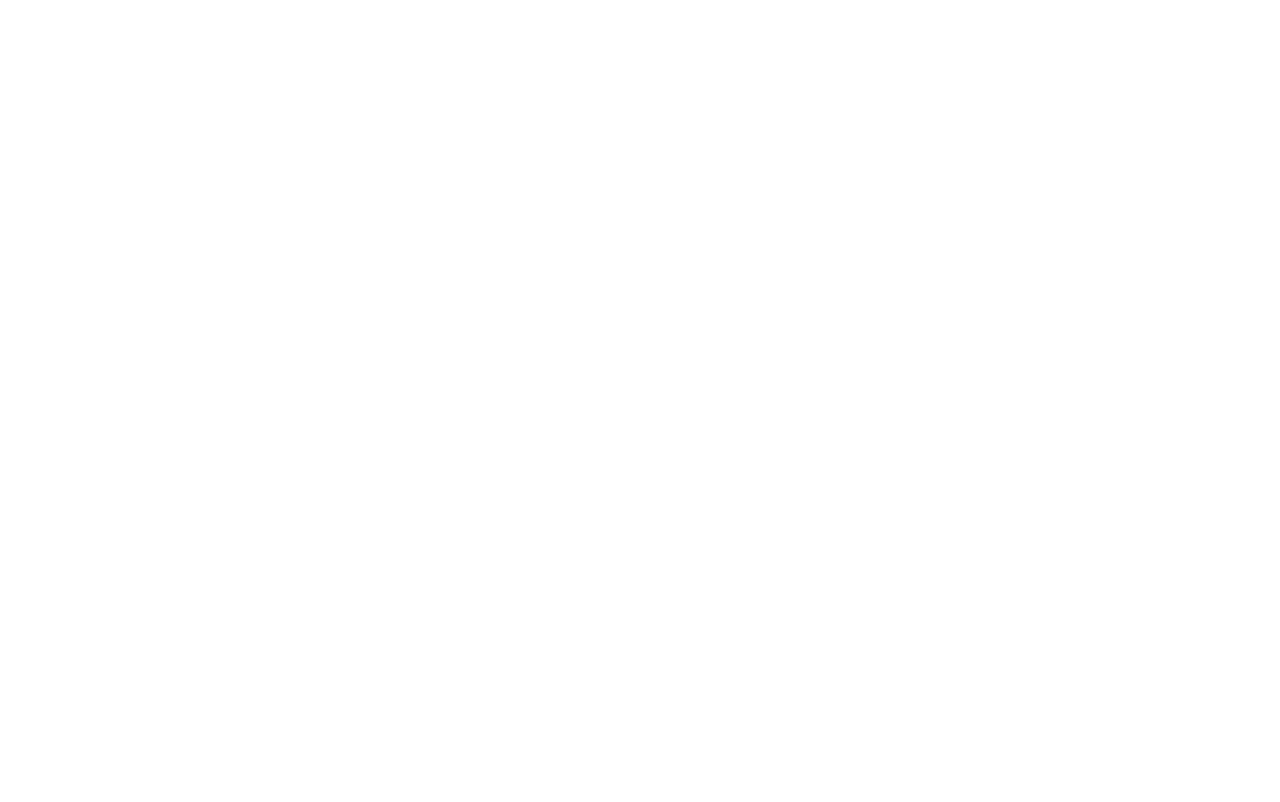
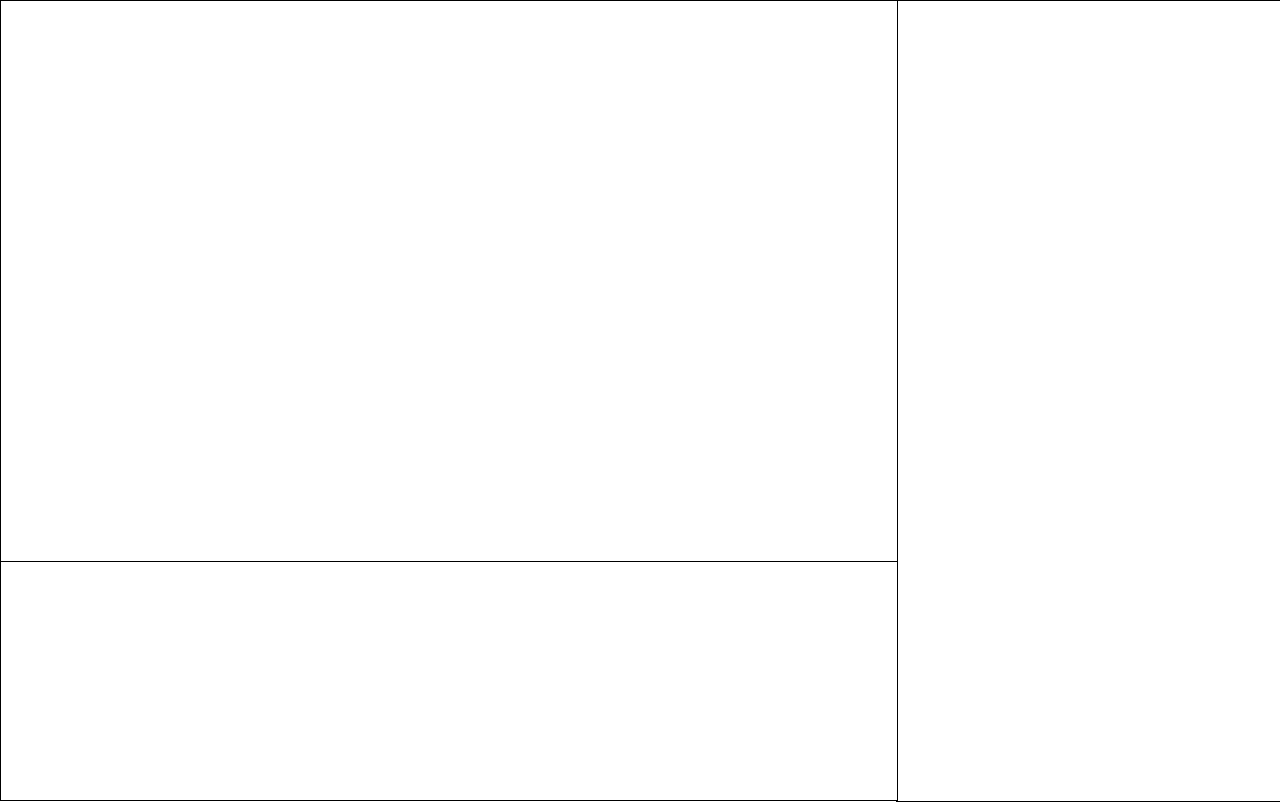
Before and after one commit to tigrig29/Ningloid_Develop, a website: page editor/index.html in a window 1280 px wide. Drawn offline with Linux system fonts and the light colour scheme.

Commit message:
画面デザイン仮実装
ゲーム、エディタ、その他（今後考える）の３エリアに分割し、ボーダーを引いた

```diff
--- a/editor/css/ningloidEditor.css
+++ b/editor/css/ningloidEditor.css
@@ -0,0 +1,32 @@
+body{
+	width: 100%;
+	height: 100%;
+	margin: 0;
+	padding: 0;
+	position: absolute;
+}
+
+#game{
+	width: 70%;
+	height: 70%;
+	position: absolute;
+	border: 1px solid black;
+}
+
+#editorText{
+	left: 70%;
+	width: 30%;
+	height: 100%;
+	position: absolute;
+	border: 1px solid black;
+	border-left: 0px;
+}
+
+#editorBlank{
+	top: 70%;
+	width: 70%;
+	height: 30%;
+	position: absolute;
+	border: 1px solid black;
+	border-top: 0px;
+}
--- a/editor/index.html
+++ b/editor/index.html
@@ -13,8 +13,8 @@
 
 <body style="overflow:hidden">
 	<div id="game" unselectable="on"></div>
-	<div id="editorText" unselectable="on"></div>
-	<div id="editorBrank" unselectable="on"></div>
+	<div id="editorText"></div>
+	<div id="editorBlank"></div>
 </body>
 
 </html>
```
